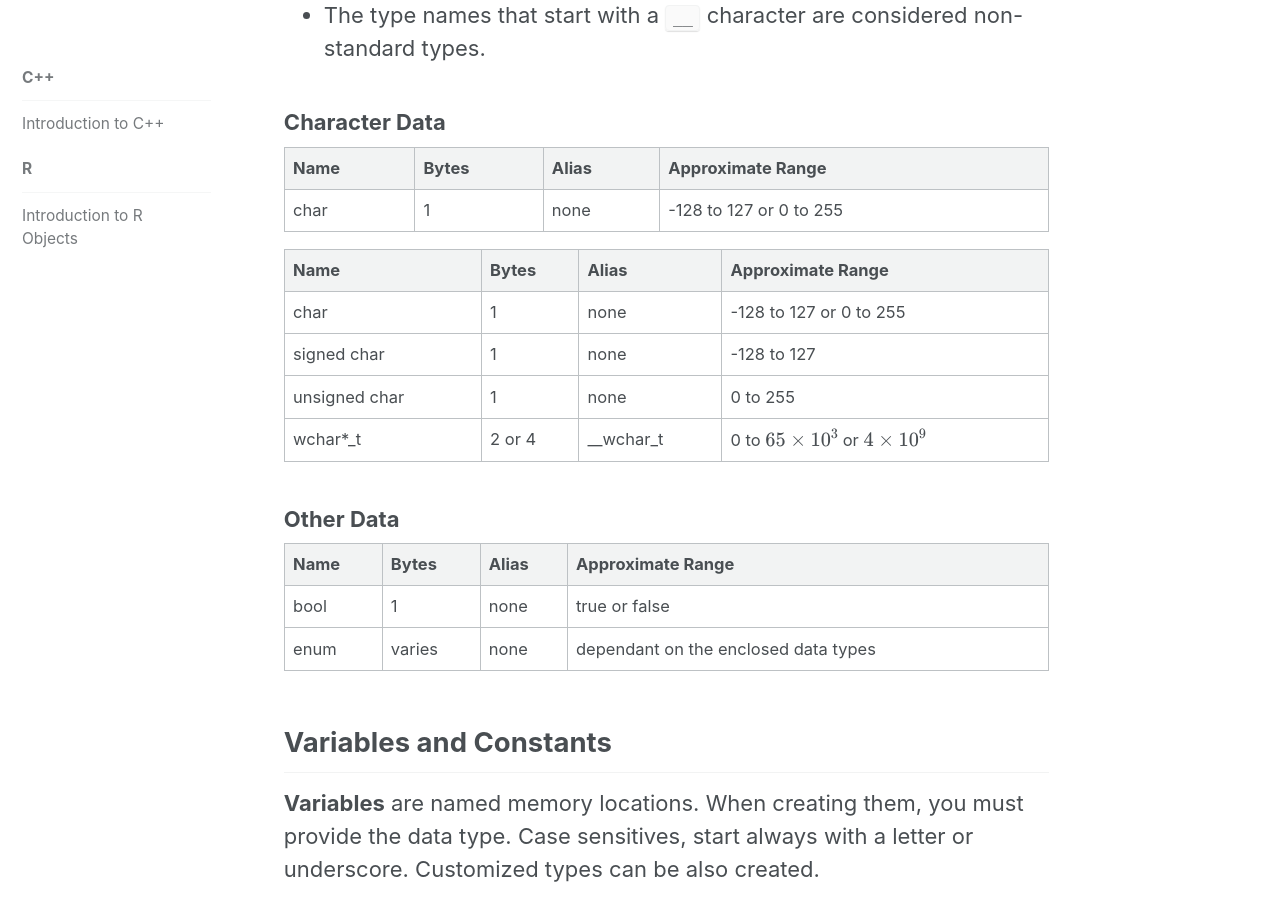
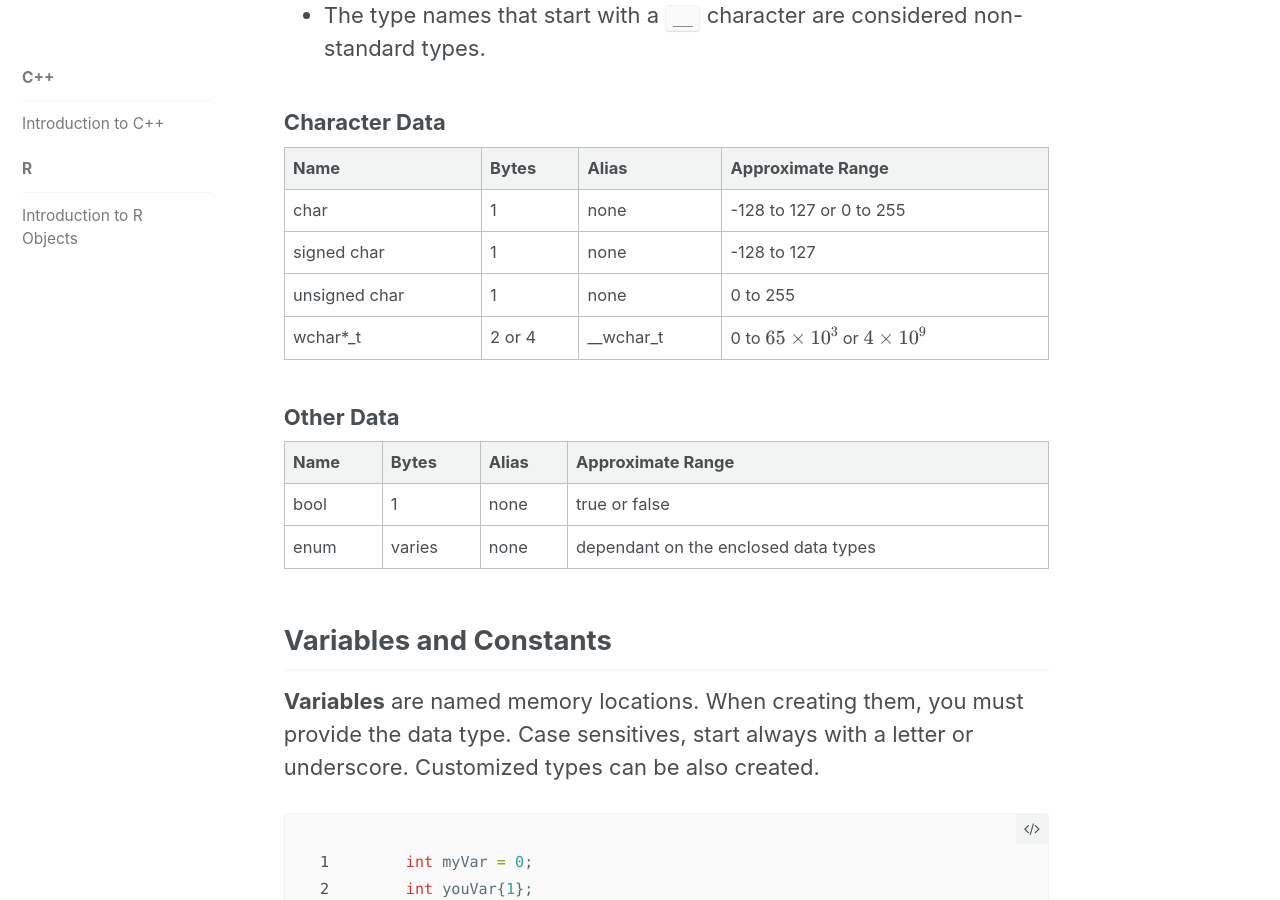
Before and after one commit to ErickChacon/ErickChacon.github.io, a Jekyll site: the page built from _program/cpp/01-program-structure.md, in a window 1280 px wide and 900 px high, scrolled down 4450 px. Built offline with Jekyll 4.4.1, drawn with Linux system fonts in a browser that asks for light colours; formulas are drawn with MathJax 3.

Commit message:
Table of character data is working now

```diff
--- a/_program/cpp/01-program-structure.md
+++ b/_program/cpp/01-program-structure.md
@@ -105,10 +105,6 @@ Note: 3.4E +/- 38 (7 digits) means that:
 Name | Bytes | Alias | Approximate Range
 :-|:-|:-|:-
 char | 1 | none | -128 to 127 or 0 to 255
-
-Name | Bytes | Alias | Approximate Range
-:-|:-|:-|:-
-char | 1 | none | -128 to 127 or 0 to 255
 signed char | 1 | none | -128 to 127
 unsigned char | 1 | none | 0 to 255
 wchar*\_t | 2 or 4 | \_\_wchar\_t | 0 to $65\times 10^3$ or $4\times 10^9$
```
